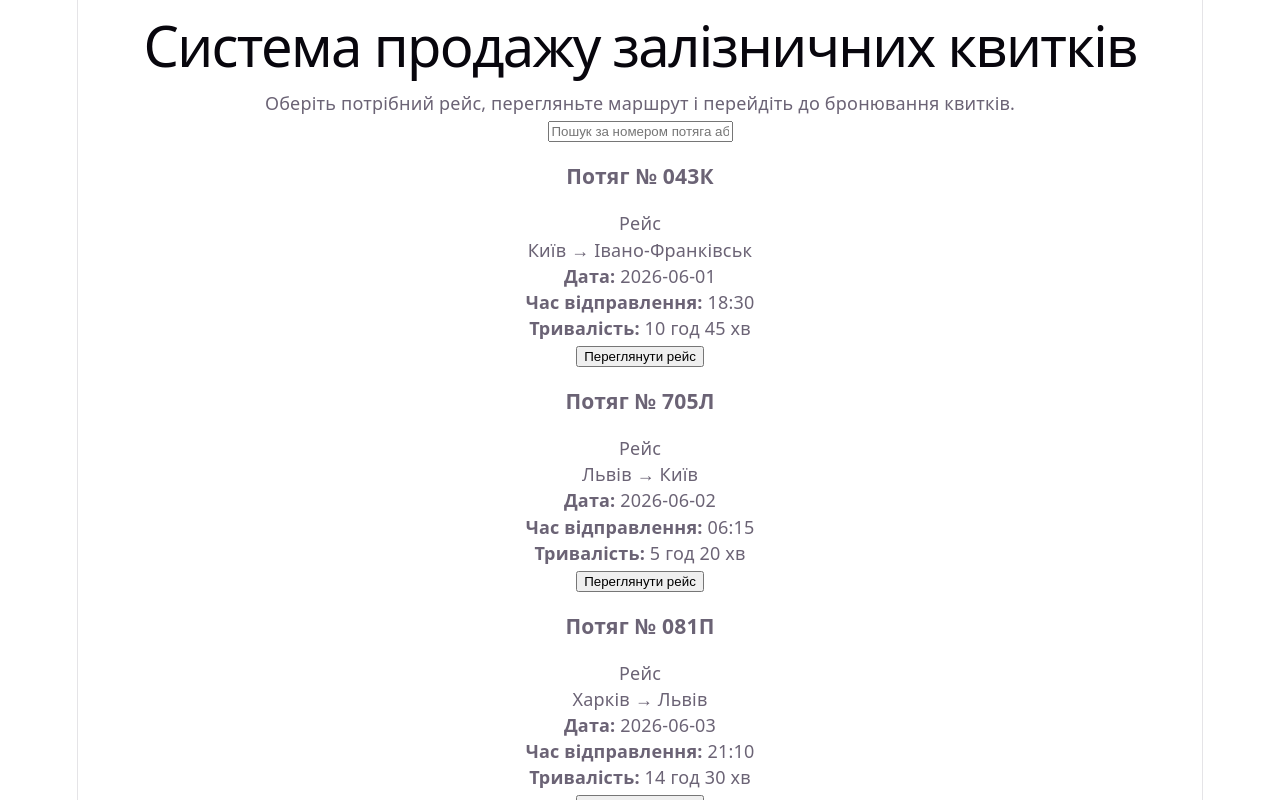
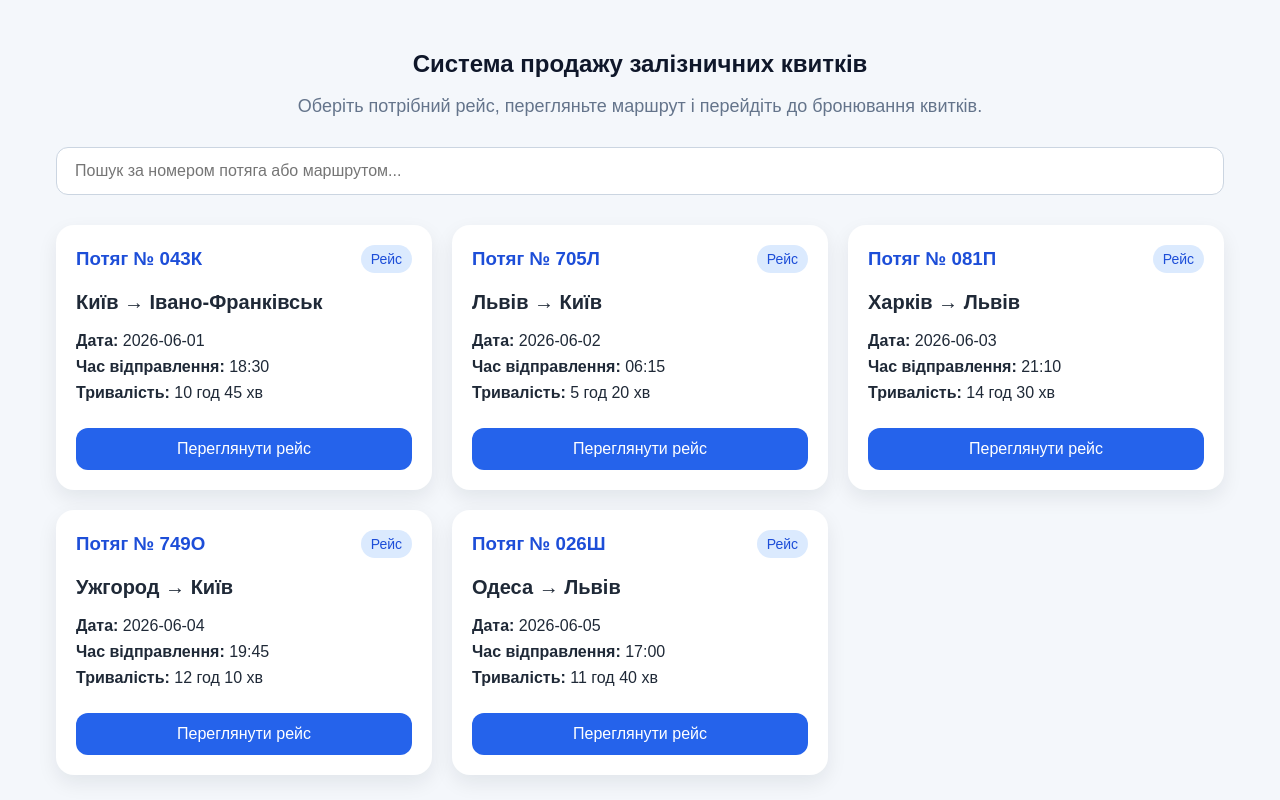
Before and after one commit to Miraa9754/WEB-project-railway-station, a React (Vite) app: page / in a window 1280 px wide. Shown: the top 800 px of the page. Built offline with nearby package versions, Linux system fonts and the light colour scheme.

Commit message:
Style train list and train cards

```diff
--- a/src/index.css
+++ b/src/index.css
@@ -1,111 +1,121 @@
-:root {
-  --text: #6b6375;
-  --text-h: #08060d;
-  --bg: #fff;
-  --border: #e5e4e7;
-  --code-bg: #f4f3ec;
-  --accent: #aa3bff;
-  --accent-bg: rgba(170, 59, 255, 0.1);
-  --accent-border: rgba(170, 59, 255, 0.5);
-  --social-bg: rgba(244, 243, 236, 0.5);
-  --shadow:
-    rgba(0, 0, 0, 0.1) 0 10px 15px -3px, rgba(0, 0, 0, 0.05) 0 4px 6px -2px;
-
-  --sans: system-ui, 'Segoe UI', Roboto, sans-serif;
-  --heading: system-ui, 'Segoe UI', Roboto, sans-serif;
-  --mono: ui-monospace, Consolas, monospace;
-
-  font: 18px/145% var(--sans);
-  letter-spacing: 0.18px;
-  color-scheme: light dark;
-  color: var(--text);
-  background: var(--bg);
-  font-synthesis: none;
-  text-rendering: optimizeLegibility;
-  -webkit-font-smoothing: antialiased;
-  -moz-osx-font-smoothing: grayscale;
-
-  @media (max-width: 1024px) {
-    font-size: 16px;
-  }
-}
-
-@media (prefers-color-scheme: dark) {
-  :root {
-    --text: #9ca3af;
-    --text-h: #f3f4f6;
-    --bg: #16171d;
-    --border: #2e303a;
-    --code-bg: #1f2028;
-    --accent: #c084fc;
-    --accent-bg: rgba(192, 132, 252, 0.15);
-    --accent-border: rgba(192, 132, 252, 0.5);
-    --social-bg: rgba(47, 48, 58, 0.5);
-    --shadow:
-      rgba(0, 0, 0, 0.4) 0 10px 15px -3px, rgba(0, 0, 0, 0.25) 0 4px 6px -2px;
-  }
-
-  #social .button-icon {
-    filter: invert(1) brightness(2);
-  }
+* {
+  box-sizing: border-box;
 }
 
 body {
   margin: 0;
+  font-family: Arial, sans-serif;
+  background: #f4f7fb;
+  color: #1f2937;
 }
 
-#root {
-  width: 1126px;
-  max-width: 100%;
+.page {
+  max-width: 1200px;
   margin: 0 auto;
-  text-align: center;
-  border-inline: 1px solid var(--border);
-  min-height: 100svh;
-  display: flex;
-  flex-direction: column;
-  box-sizing: border-box;
+  padding: 30px 16px;
 }
 
-h1,
-h2 {
-  font-family: var(--heading);
-  font-weight: 500;
-  color: var(--text-h);
+.hero {
+  text-align: center;
+  margin-bottom: 30px;
 }
 
-h1 {
-  font-size: 56px;
-  letter-spacing: -1.68px;
-  margin: 32px 0;
-  @media (max-width: 1024px) {
-    font-size: 36px;
-    margin: 20px 0;
-  }
-}
-h2 {
-  font-size: 24px;
-  line-height: 118%;
-  letter-spacing: -0.24px;
-  margin: 0 0 8px;
-  @media (max-width: 1024px) {
-    font-size: 20px;
-  }
-}
-p {
-  margin: 0;
+.hero h1 {
+  margin-bottom: 10px;
+  color: #0f172a;
 }
 
-code,
-.counter {
-  font-family: var(--mono);
-  display: inline-flex;
-  border-radius: 4px;
-  color: var(--text-h);
+.hero p {
+  color: #64748b;
+  font-size: 18px;
 }
 
-code {
-  font-size: 15px;
-  line-height: 135%;
-  padding: 4px 8px;
-  background: var(--code-bg);
+.search-section {
+  margin-bottom: 30px;
 }
+
+.search-section input {
+  width: 100%;
+  padding: 14px 18px;
+  border: 1px solid #cbd5e1;
+  border-radius: 12px;
+  font-size: 16px;
+  outline: none;
+  transition: 0.3s;
+}
+
+.search-section input:focus {
+  border-color: #2563eb;
+  box-shadow: 0 0 0 3px rgba(37, 99, 235, 0.15);
+}
+
+.train-list {
+  display: grid;
+  grid-template-columns: repeat(auto-fit, minmax(280px, 1fr));
+  gap: 20px;
+}
+
+.train-card {
+  background: white;
+  border-radius: 18px;
+  padding: 20px;
+  box-shadow: 0 8px 20px rgba(15, 23, 42, 0.08);
+  transition: 0.3s;
+}
+
+.train-card:hover {
+  transform: translateY(-5px);
+  box-shadow: 0 12px 28px rgba(15, 23, 42, 0.12);
+}
+
+.train-card-header {
+  display: flex;
+  justify-content: space-between;
+  align-items: center;
+}
+
+.train-card h3 {
+  margin: 0;
+  color: #1d4ed8;
+}
+
+.train-badge {
+  background: #dbeafe;
+  color: #1d4ed8;
+  padding: 6px 10px;
+  border-radius: 999px;
+  font-size: 14px;
+}
+
+.route {
+  font-size: 20px;
+  font-weight: bold;
+  margin: 18px 0;
+}
+
+.train-info p {
+  margin: 8px 0;
+}
+
+.book-button {
+  width: 100%;
+  margin-top: 18px;
+  padding: 12px;
+  border: none;
+  border-radius: 12px;
+  background: #2563eb;
+  color: white;
+  font-size: 16px;
+  cursor: pointer;
+  transition: 0.3s;
+}
+
+.book-button:hover {
+  background: #1d4ed8;
+}
+
+.empty-message {
+  text-align: center;
+  font-size: 18px;
+  color: #64748b;
+}
```
